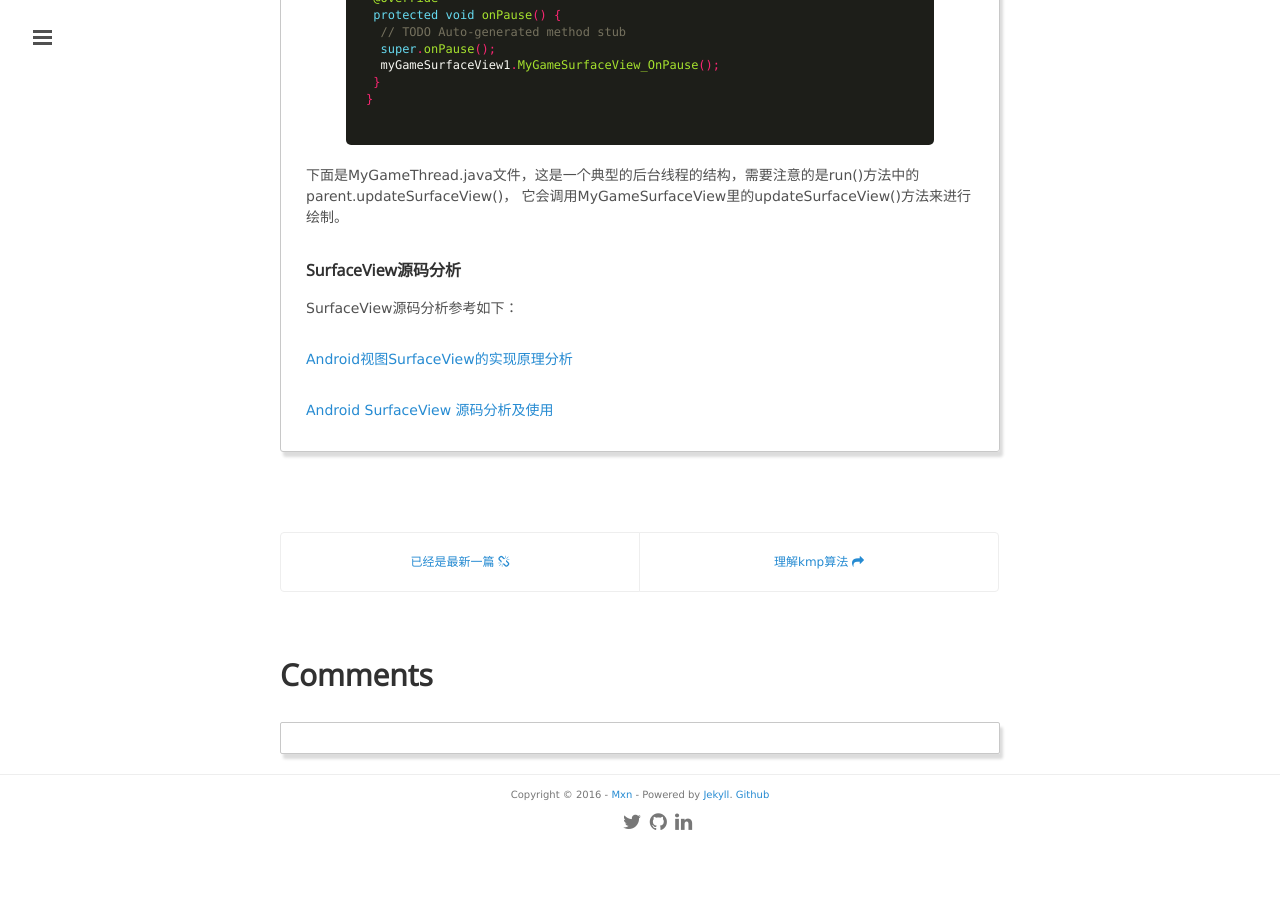
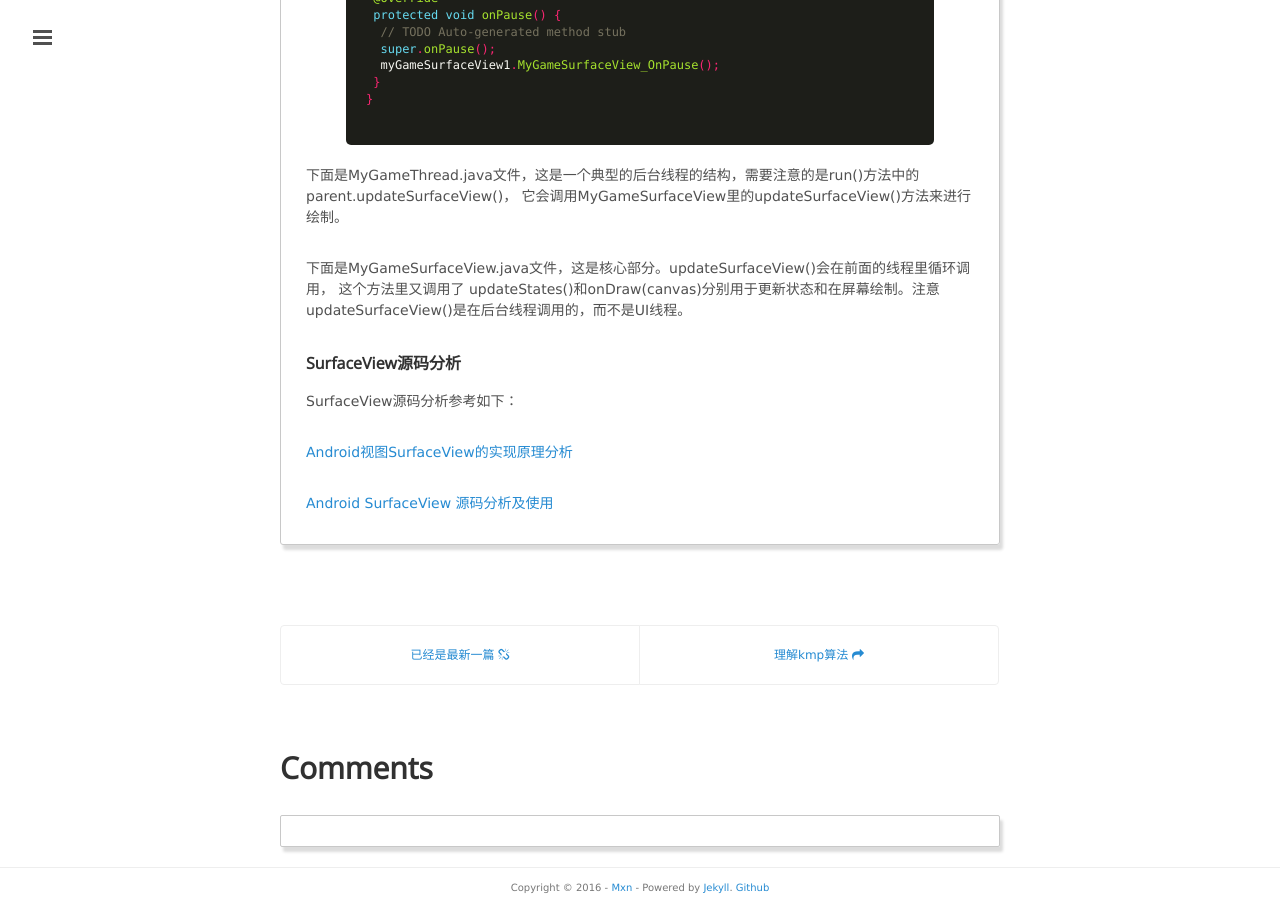
Before and after one commit to mxn21/mxn21.github.io, a Jekyll site: the page built from _posts/2016-3-17-SurfaceView浅析.md, in a window 1280 px wide and 900 px high, scrolled down 9101 px. Built offline with Jekyll 4.4.1, drawn with Linux system fonts in a browser that asks for light colours; Markdown is read by kramdown in place of the engine named in the settings; comment, search, counter and statistics services are not loaded; before the commit the page ends 9948 px from its top, so only the background shows below that.

Commit message:
34543543

```diff
--- a/_posts/2016-3-17-SurfaceView浅析.md
+++ b/_posts/2016-3-17-SurfaceView浅析.md
@@ -371,6 +371,10 @@
 下面是MyGameThread.java文件，这是一个典型的后台线程的结构，需要注意的是run()方法中的parent.updateSurfaceView()，
 它会调用MyGameSurfaceView里的updateSurfaceView()方法来进行绘制。
 
+下面是MyGameSurfaceView.java文件，这是核心部分。updateSurfaceView()会在前面的线程里循环调用， 这个方法里又调用了
+updateStates()和onDraw(canvas)分别用于更新状态和在屏幕绘制。注意updateSurfaceView()是在后台线程调用的，而不是UI线程。
+
+
 
 
 ### SurfaceView源码分析
```
